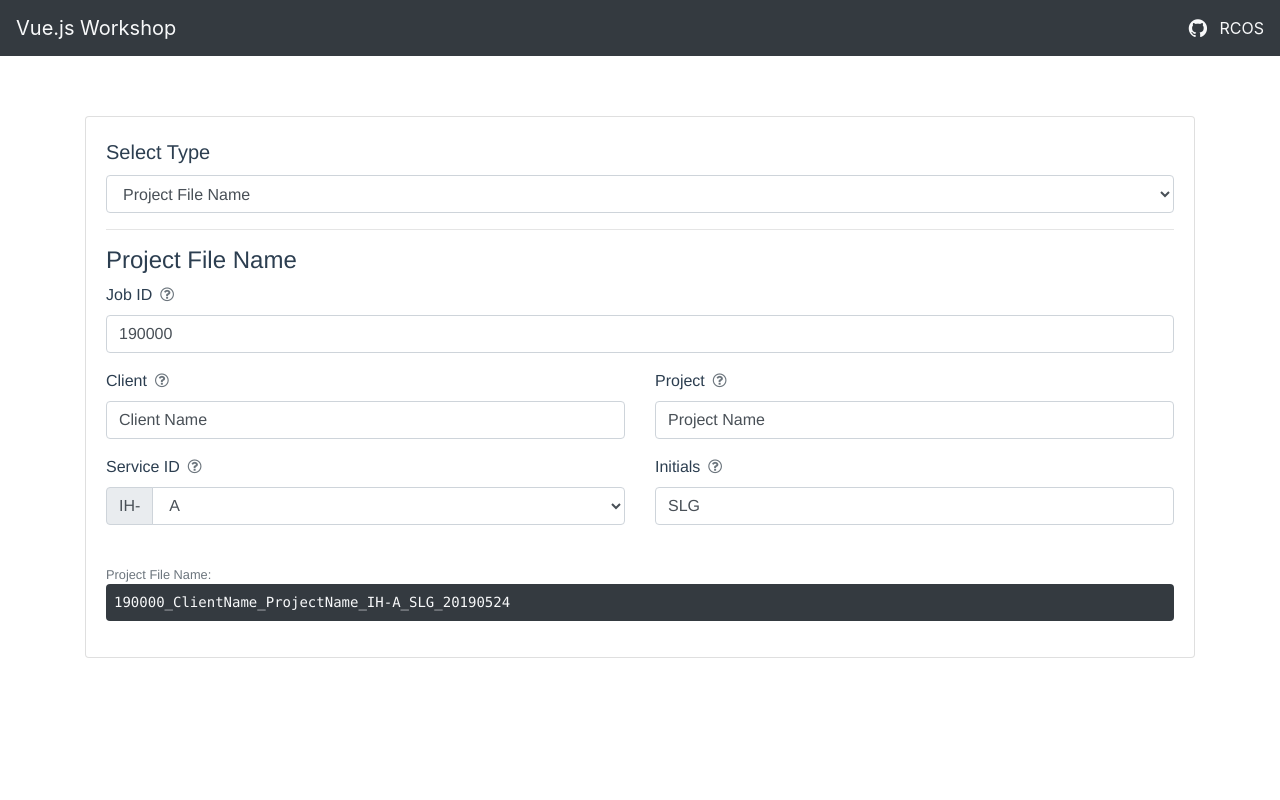
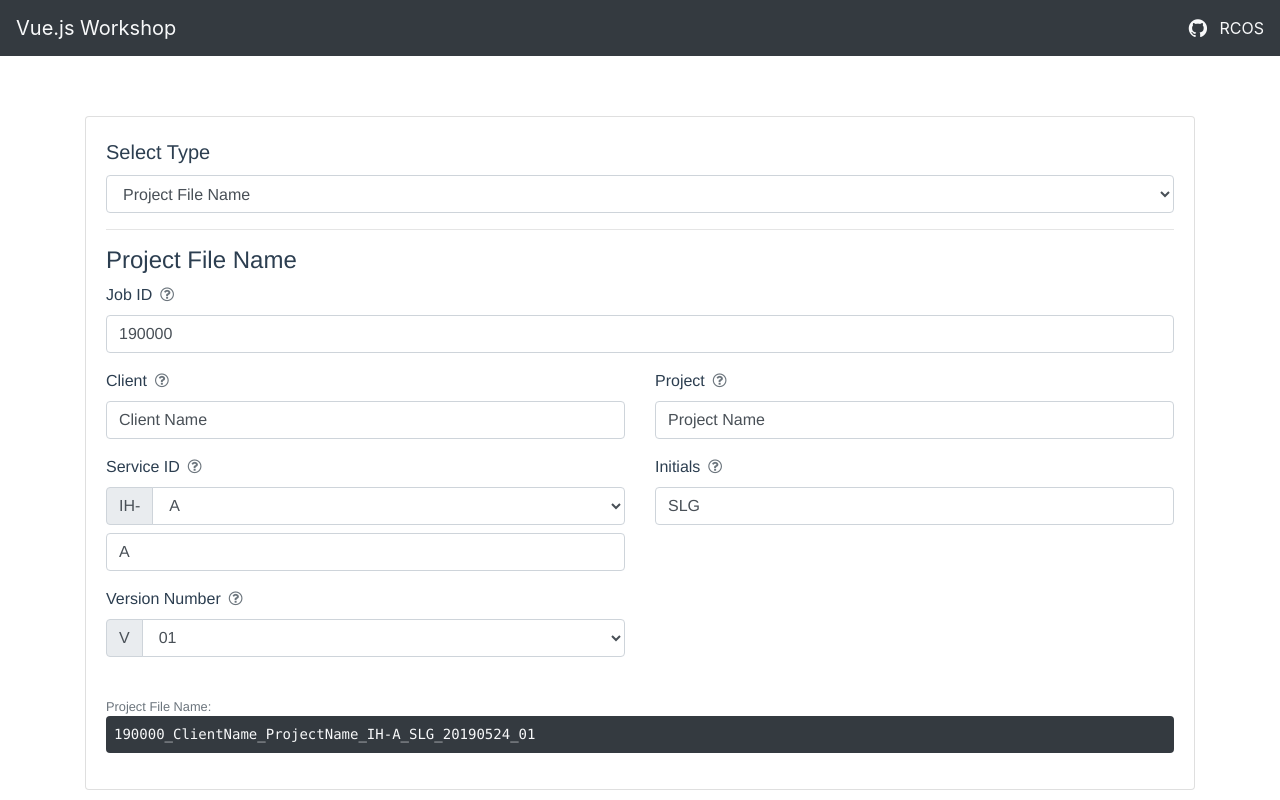
Before and after one commit to samuelgursky/IH_Naming, a Vue app: page / in a window 1280 px wide. Built offline with nearby package versions, Linux system fonts and the light colour scheme.

Commit message:
Version Number dropdown

```diff
--- a/src/components/ProjectFileName.vue
+++ b/src/components/ProjectFileName.vue
@@ -22,7 +22,7 @@
 
             <!-- Service ID Field -->
             <!-- https://getbootstrap.com/docs/4.3/components/input-group/ -->
-            <div class="input-group mb-3" v-if="field.type === 'SERVICE_ID_FIELD'">
+            <div class="input-group mb-2" v-if="field.type === 'SERVICE_ID_FIELD'">
               <div class="input-group-prepend">
                 <span class="input-group-text" id="basic-addon1">IH-</span>
               </div>
@@ -33,6 +33,26 @@
                 <option>F</option>
                 <option>P</option>
                 <option>V</option>
+              </select>
+            </div>
+
+            <!-- Version Number Field -->
+            <!-- https://getbootstrap.com/docs/4.3/components/input-group/ -->
+            <div class="input-group mb-3" v-if="field.type === 'VERSION_NUMBER_FIELD'">
+              <div class="input-group-prepend">
+                <span class="input-group-text" id="basic-addon1">V</span>
+              </div>
+              <select class="form-control" v-model="project.version_number">
+                <option>01</option>
+                <option>02</option>
+                <option>03</option>
+                <option>04</option>
+                <option>05</option>
+                <option>06</option>
+                <option>07</option>
+                <option>08</option>
+                <option>09</option>
+                <option>10</option>
               </select>
             </div>
 
@@ -74,6 +94,7 @@
 <script>
 import allTypes from "./types";
 import allFields from "./fields";
+import { version } from "punycode";
 
 export default {
   data() {
@@ -86,7 +107,8 @@ export default {
         client: "Client Name",
         project: "Project Name",
         service_id: "A",
-        initials: "SLG"
+        initials: "SLG",
+        version_number: "01"
       }
     };
   },
@@ -133,6 +155,7 @@ export default {
       let service_id = this.project.service_id;
       let initials = this.project.initials;
       let date = new Date();
+      let version_number = this.project.version_number;
 
       // Removes non-alphabetic characters, chains of whitespace characters
       client = this.removeAllWhitespace(this.sanitizeText(client));
@@ -142,6 +165,7 @@ export default {
         this.sanitizeText(initials)
       ).toUpperCase();
       date = this.formatDate(date);
+      version_number = this.removeAllWhitespace(version_number);
 
       // Assembles filename
       return (
@@ -156,7 +180,9 @@ export default {
         "_" +
         initials +
         "_" +
-        date
+        date +
+        "_" +
+        version_number
       );
     }
   }
--- a/src/components/fields.js
+++ b/src/components/fields.js
@@ -23,6 +23,12 @@ export default {
     help: "defines class of service",
     type: "text"
   },
+  VERSION_NUMBER_FIELD: {
+    label: "Version Number",
+    identifier: "version_number",
+    help: "version number",
+    type: "text"
+  },
   INITIALS: {
     label: "Initials",
     identifier: "initials",
--- a/src/components/types.js
+++ b/src/components/types.js
@@ -16,6 +16,19 @@ export default [
       { type: "CLIENT_FIELD", required: true, columnSpan: 6 },
       { type: "PROJECT_FIELD", required: true, columnSpan: 6 },
       { type: "SERVICE_ID_FIELD", required: true, columnSpan: 6 },
+      { type: "INITIALS", required: true, columnSpan: 6 },
+      { type: "VERSION_NUMBER_FIELD", required: true, columnSpan: 6 }
+      // { type: "DATE", required: true, columnSpan: 6 }
+    ]
+  },
+  {
+    id: "review_export",
+    label: "Review Export",
+    fields: [
+      { type: "JOB_ID_FIELD", required: true },
+      { type: "CLIENT_FIELD", required: true, columnSpan: 6 },
+      { type: "PROJECT_FIELD", required: true, columnSpan: 6 },
+      { type: "SERVICE_ID_FIELD", required: true, columnSpan: 6 },
       { type: "INITIALS", required: true, columnSpan: 6 }
       // { type: "DATE", required: true, columnSpan: 6 }
     ]
```
